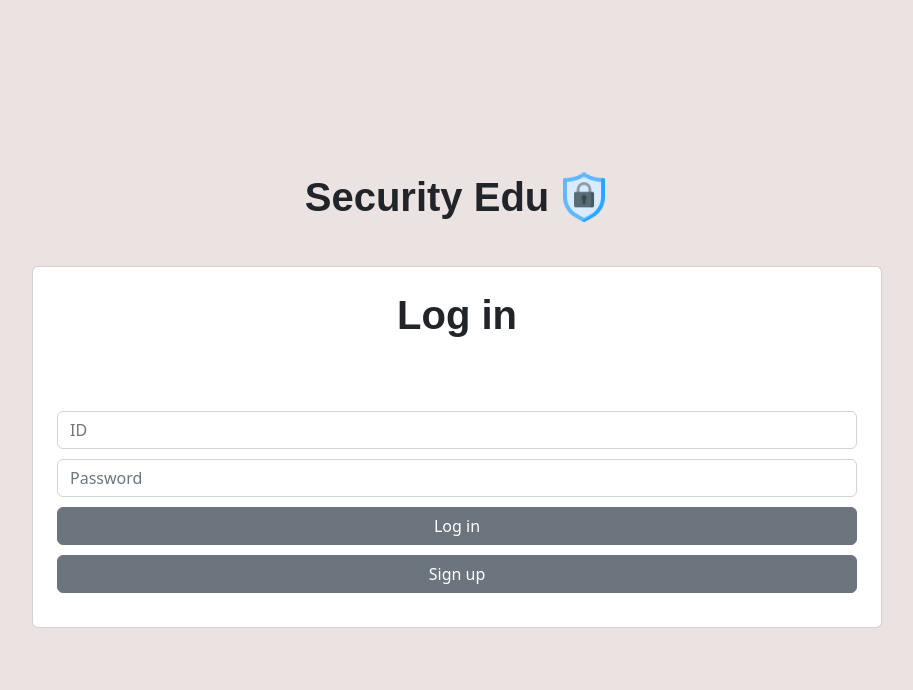
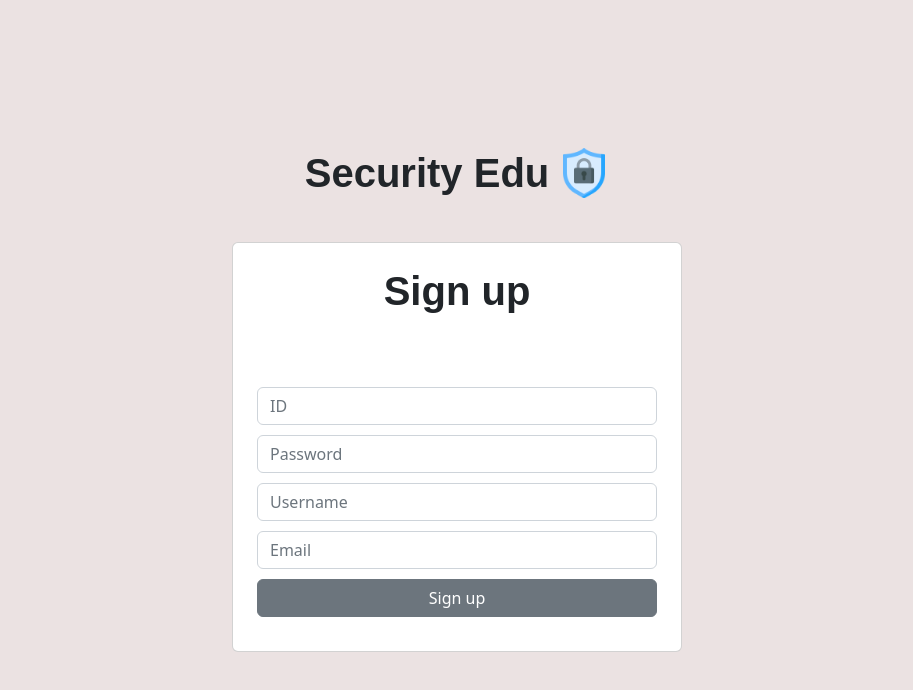
Before and after one commit to skkuse/2023spring_41class_team2, a React (Create React App) app in the folder frontend/: page / in a window 1280 px wide. Shown: the top 690 px of the page, without its empty margins (183-1096 px from the left). Built offline with nearby package versions, Linux system fonts and the light colour scheme.

Commit message:
feat: Login & Signup page

```diff
--- a/frontend/src/App.tsx
+++ b/frontend/src/App.tsx
@@ -5,6 +5,7 @@ import Admin from './components/Admin'
 import ManageUser from './components/ManageUser'
 import ManageProblem from './components/ManageProblem'
 import LoginPage from './components/LoginPage'
+import SignupPage from './components/SignupPage'
 import { Counter } from './features/counter/Counter';
 import './App.css';
 
@@ -13,7 +14,8 @@ const App: React.FC = () => {
   // return <ManageUser/>;
   //return <ManageProblem/>;
   //return <Admin />;
-  return <LoginPage/>;
+  // return <LoginPage/>;
+  return <SignupPage/>;
 };
 
 export default App;
--- /dev/null
+++ b/frontend/src/components/SignupPage.tsx
@@ -0,0 +1,34 @@
+import React from 'react';
+import { Container, Row, Col, Card, Form, Button } from 'react-bootstrap';
+import security_logo from '../assets/security_logo.png'
+const SignupPage: React.FC = () => {
+  return (
+    <div style={{ backgroundColor: '#EBE2E2', minHeight: '100vh' }}>
+      <Container className="d-flex justify-content-center align-items-center" style={{ minHeight: '100vh' }}>
+        <Row>
+          <Col>
+            <div className="text-center mb-4">
+              <h1 style={{ fontWeight: 'bold', fontFamily: 'Arial, sans-serif', display: 'inline' }}>Security Edu</h1>
+              <img src={security_logo} alt="Logo" style={{ width: '50px', height: '50px', marginLeft: '10px', marginBottom: '20px' }} />
+            </div>
+            <Card className="p-4" style={{ minWidth: '200px' }}>
+              <div className="text-center mb-4">
+                <h1 style={{ fontWeight: 'bold', fontFamily: 'Arial, sans-serif', display: 'inline' }}>Sign up</h1>
+              </div>
+              <div className="text-center mt-5">
+                <Form.Control type="id" style={{ width: '100%', minWidth: '100px', marginBottom:'10px' }} placeholder="ID"></Form.Control>
+                <Form.Control type="password" style={{ width: '100%', minWidth: '100px', marginBottom:'10px' }} placeholder="Password"></Form.Control>
+                <Form.Control type="username" style={{ width: '100%', minWidth: '100px', marginBottom:'10px' }} placeholder="Username"></Form.Control>
+                <Form.Control type="email" style={{ width: '100%', minWidth: '100px', marginBottom:'10px' }} placeholder="Email"></Form.Control>
+                <Button variant="secondary" style={{ width: '100%', minWidth: '400px', marginBottom:'10px'}}>Sign up</Button>
+              </div>
+            </Card>
+
+          </Col>
+        </Row>
+      </Container>
+    </div>
+  );
+};
+
+export default SignupPage;
```
